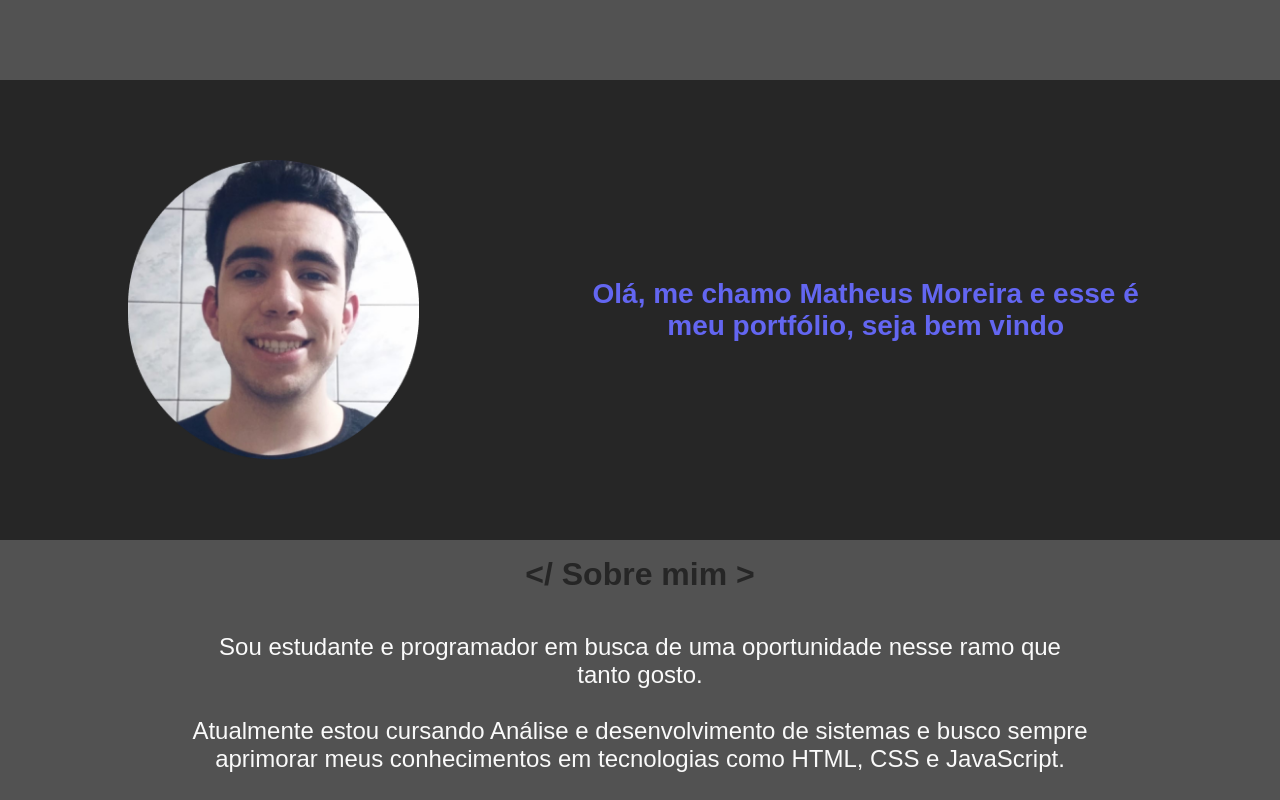
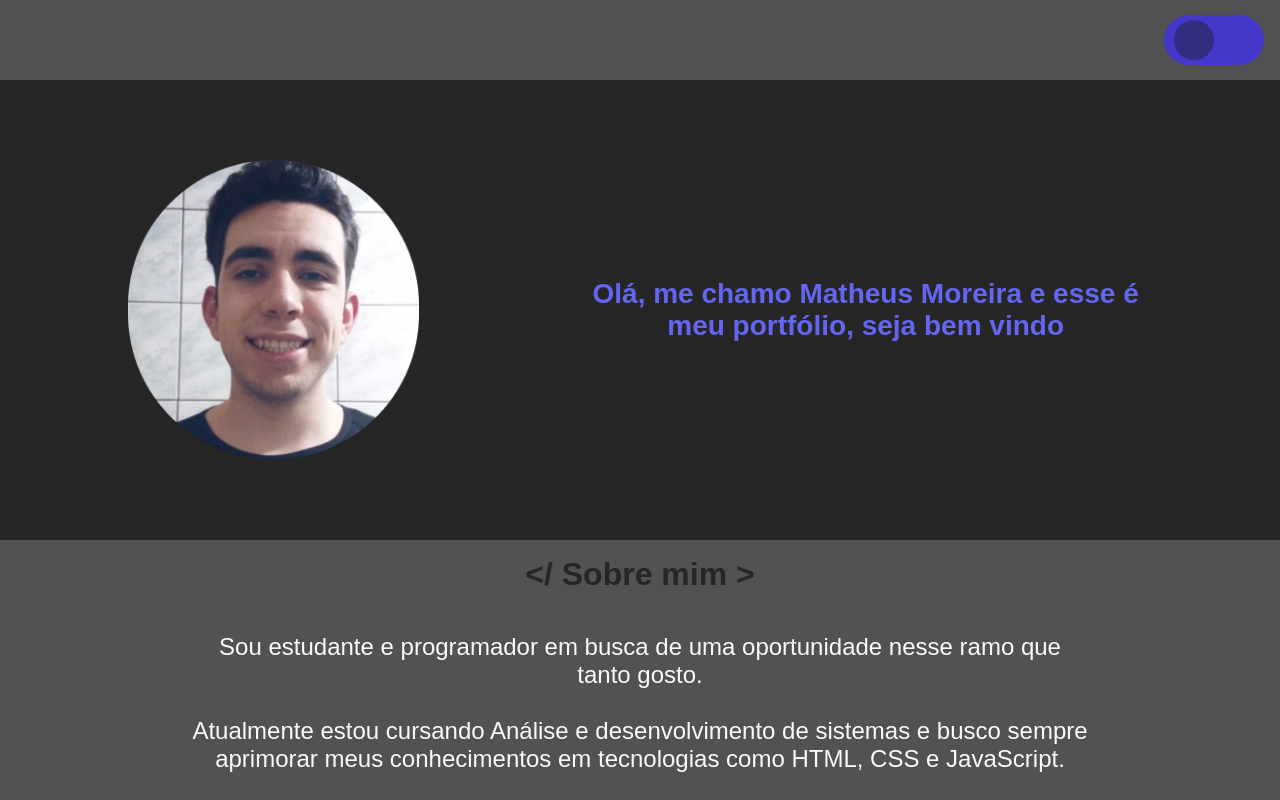
Before and after one commit to MoreiraMatheus/Portfolio, a React (Create React App) app in the folder portfolio/: page / in a window 1280 px wide. Shown: the top 800 px of the page. Built offline with nearby package versions, Linux system fonts and the light colour scheme.

Commit message:
adicionando troca de temas

```diff
--- a/portfolio/src/App/App.tsx
+++ b/portfolio/src/App/App.tsx
@@ -1,3 +1,5 @@
+import { useState } from "react";
+
 import GlobalStyle from "../Styles/GlobalStyle";
 import { ThemeProvider } from 'styled-components'
 
@@ -10,12 +12,22 @@ import { WhatIStudy } from './WhatIStudy/index'
 import { PersonalProjects } from './PersonalProjects/index'
 import { Contact } from './Contact/index'
 
+import { ThemeSwitcher } from '../Components/ThemeSwitcher'
+
 function App() {
+  const [currentTheme, setCurrentTheme] = useState(darkTheme)
+
   return (
     <>
-      <ThemeProvider theme={darkTheme}>
+      <ThemeProvider theme={currentTheme}>
         <GlobalStyle/>
-        <header></header>
+        <header>
+          <ThemeSwitcher
+            currentTheme={currentTheme}
+            changeTheme={setCurrentTheme}
+            themeOptions={[darkTheme, lightTheme]}
+          />
+        </header>
 
         <Intro/>
 
--- /dev/null
+++ b/portfolio/src/Components/ThemeSwitcher/Styles.ts
@@ -0,0 +1,32 @@
+import styled from "styled-components";
+
+export const Wrapper = styled.div`
+  margin-right: 16px;
+
+
+  & > div{
+    width: 100px;
+    height: 50px;
+    background-color: ${({theme}) => theme.colors.themeSwitcher};
+    border-radius: 50px;
+    display: flex;
+    align-items: center;
+    /* justify-content: flex-start; */
+
+    & > input{
+      position: absolute;
+      width: 100px;
+      height: 50px;
+      cursor: pointer;
+      opacity: 0;
+    }
+
+    & > div{
+      width: 40px;
+      height: 40px;
+      border-radius: 50%;
+      margin: 10px;
+      background-color: ${({theme}) => theme.colors.themeSwitcherButton};
+    }
+  }
+`
--- /dev/null
+++ b/portfolio/src/Components/ThemeSwitcher/index.tsx
@@ -0,0 +1,22 @@
+import { Wrapper } from './Styles'
+
+interface ThemeSwitcherProps{
+  themeOptions:Array<object>;
+  currentTheme:object;
+  changeTheme:any;
+}
+
+export function ThemeSwitcher({currentTheme, changeTheme, themeOptions}:ThemeSwitcherProps){
+  return(
+    <Wrapper>
+      <div>
+        <input type="checkbox" name="checkbox" id="idCheckbox" onClick={()=>{
+          currentTheme === themeOptions[0]
+          ? changeTheme(themeOptions[1])
+          : changeTheme(themeOptions[0])
+        }}/>
+        <div></div>
+      </div>
+    </Wrapper>
+  )
+}
--- a/portfolio/src/Styles/GlobalStyle.ts
+++ b/portfolio/src/Styles/GlobalStyle.ts
@@ -29,6 +29,9 @@ const GlobalStyle = createGlobalStyle`
     background-color: ${({theme}) => theme.colors.backgroundSection};
     width: 100%;
     height: 80px;
+    display: flex;
+    justify-content: flex-end;
+    align-items: center;
   }
 `
 
```
